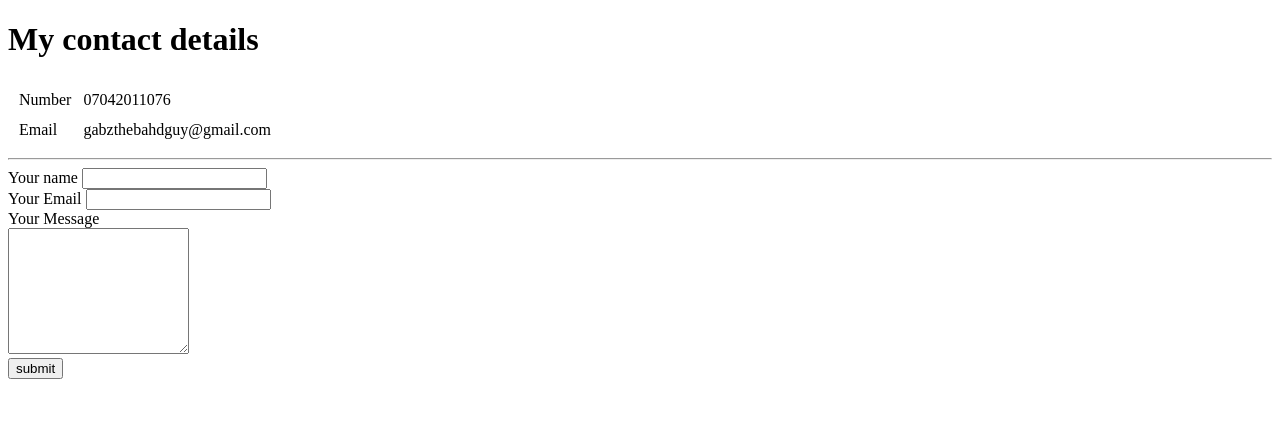
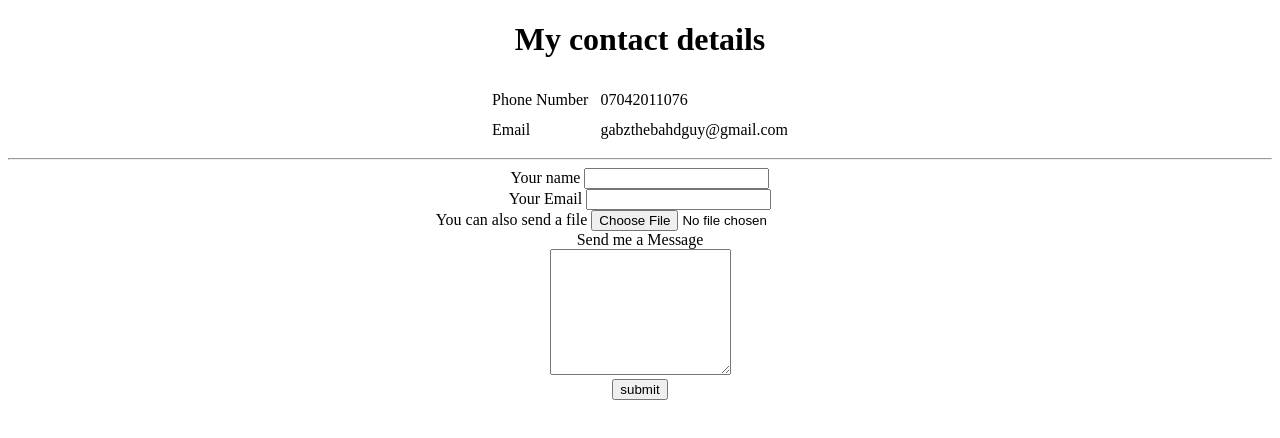
Before and after one commit to gabrielomoso/cv, a plain HTML site: page contactMe.html in a window 1280 px wide. Drawn offline with Linux system fonts and the light colour scheme.

Commit message:
Update contactMe.html

```diff
--- a/contactMe.html
+++ b/contactMe.html
@@ -1,16 +1,20 @@
 <!DOCTYPE html>
 <html lang="en">
+
 <head>
   <meta charset="UTF-8">
   <meta http-equiv="X-UA-Compatible" content="IE=edge">
   <meta name="viewport" content="width=device-width, initial-scale=1.0">
+  <link rel="stylesheet" href="css/style.css">
   <title>Contact me</title>
 </head>
+
 <body>
+  <center>
     <h1>My contact details</h1>
     <table cellspacing="10">
       <tr>
-            <td>Number</td>
+        <td>Phone Number</td>
         <td>07042011076</td>
       </tr>
       <tr>
@@ -24,9 +28,12 @@
       <input type="text" name="UserName" value=""><br>
       <label>Your Email</label>
       <input type="email" name="UserEmail" value=""><br>
-      <label>Your Message</label><br>
+      <label>You can also send a file</label>
+      <input type="file" name="Userfile" value=""><br>
+      <label>Send me a Message</label><br>
       <textarea name="UserMessage" rows="8" cols="20"></textarea><br>
       <input type="submit" name="UserDetails" value="submit">
     </form>
+  </center>
 </body>
 </html>
```
Lines whose indentation alone changed are shown as unchanged.
